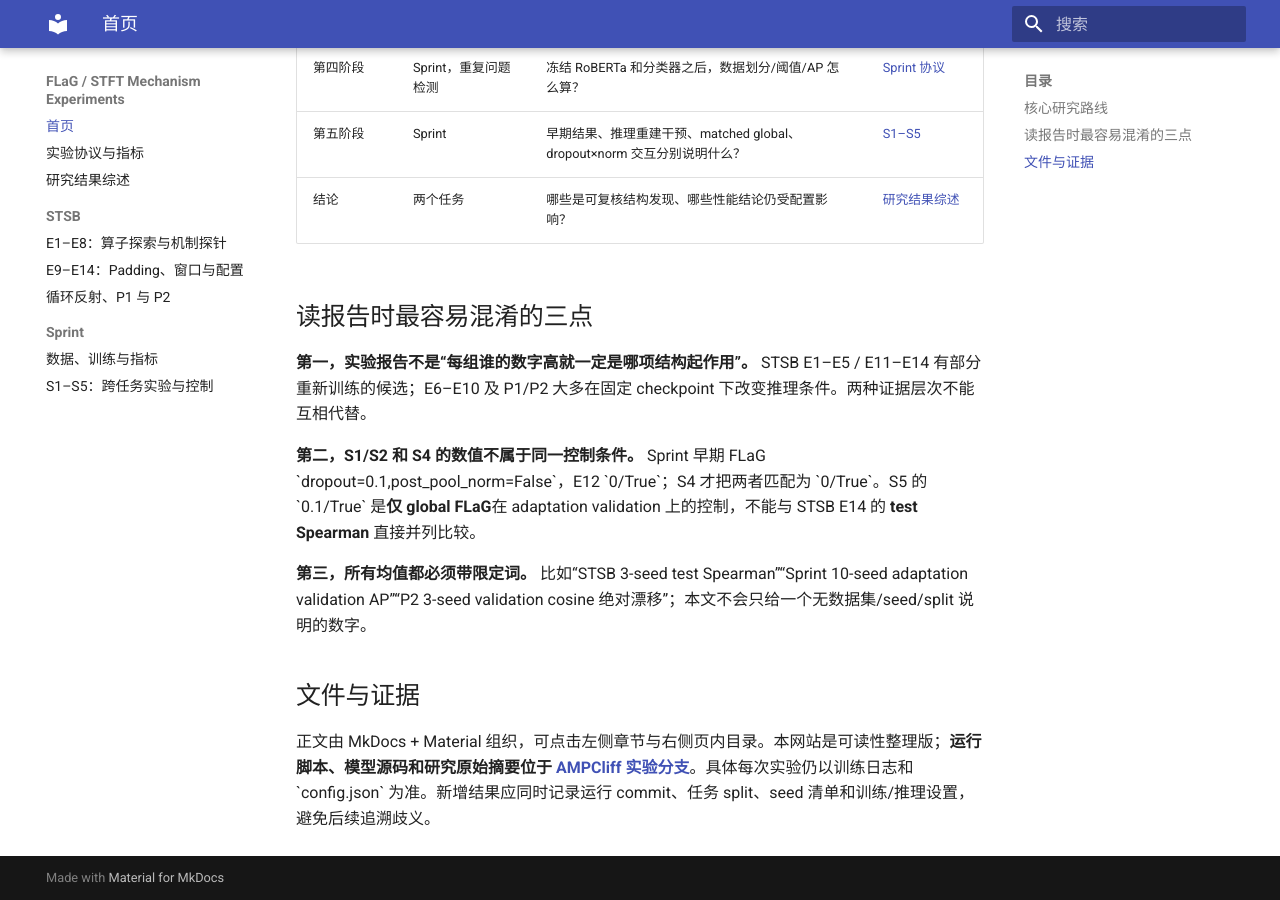
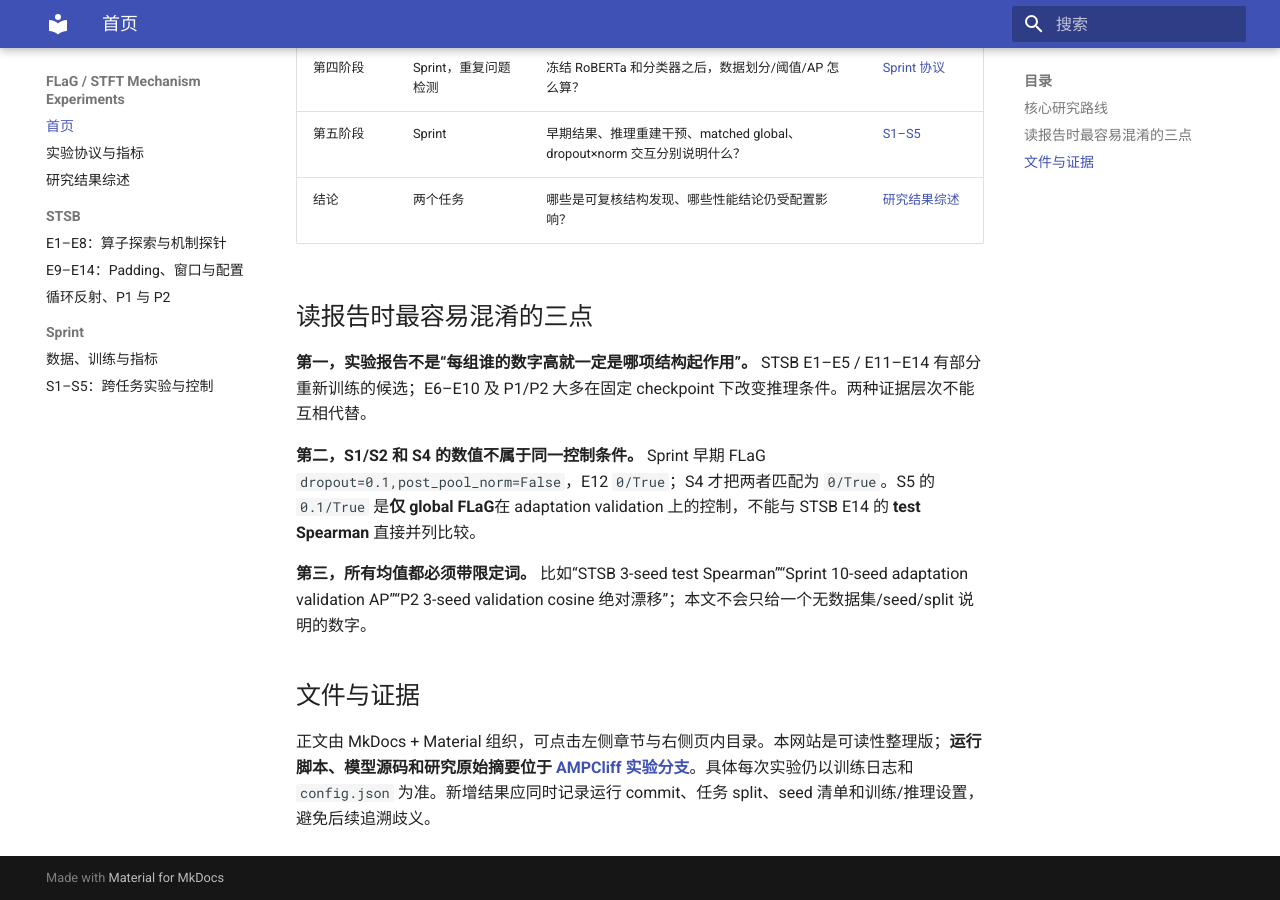
Before and after one commit to lumoswwr/FLaG-STFT-Notes, an MkDocs documentation site: the page built from docs/index.md, in a window 1280 px wide and 900 px high, scrolled down 736 px. Built offline with MkDocs 1.6.1 and Material for MkDocs 9.7.7, drawn with Linux system fonts in a browser that asks for light colours.

```diff
--- a/docs/index.md
+++ b/docs/index.md
@@ -21,10 +21,10 @@
 
 **第一，实验报告不是“每组谁的数字高就一定是哪项结构起作用”。** STSB E1–E5 / E11–E14 有部分重新训练的候选；E6–E10 及 P1/P2 大多在固定 checkpoint 下改变推理条件。两种证据层次不能互相代替。
 
-**第二，S1/S2 和 S4 的数值不属于同一控制条件。** Sprint 早期 FLaG \`dropout=0.1,post_pool_norm=False\`，E12 \`0/True\`；S4 才把两者匹配为 \`0/True\`。S5 的 \`0.1/True\` 是**仅 global FLaG**在 adaptation validation 上的控制，不能与 STSB E14 的 **test Spearman** 直接并列比较。
+**第二，S1/S2 和 S4 的数值不属于同一控制条件。** Sprint 早期 FLaG `dropout=0.1,post_pool_norm=False`，E12 `0/True`；S4 才把两者匹配为 `0/True`。S5 的 `0.1/True` 是**仅 global FLaG**在 adaptation validation 上的控制，不能与 STSB E14 的 **test Spearman** 直接并列比较。
 
 **第三，所有均值都必须带限定词。** 比如“STSB 3-seed test Spearman”“Sprint 10-seed adaptation validation AP”“P2 3-seed validation cosine 绝对漂移”；本文不会只给一个无数据集/seed/split 说明的数字。
 
 ## 文件与证据
 
-正文由 MkDocs + Material 组织，可点击左侧章节与右侧页内目录。本网站是可读性整理版；**运行脚本、模型源码和研究原始摘要位于 [AMPCliff 实验分支](https://github.com/lumoswwr/AMPCliff/tree/FLaG-STFT-mechanism)**。具体每次实验仍以训练日志和 \`config.json\` 为准。新增结果应同时记录运行 commit、任务 split、seed 清单和训练/推理设置，避免后续追溯歧义。
+正文由 MkDocs + Material 组织，可点击左侧章节与右侧页内目录。本网站是可读性整理版；**运行脚本、模型源码和研究原始摘要位于 [AMPCliff 实验分支](https://github.com/lumoswwr/AMPCliff/tree/FLaG-STFT-mechanism)**。具体每次实验仍以训练日志和 `config.json` 为准。新增结果应同时记录运行 commit、任务 split、seed 清单和训练/推理设置，避免后续追溯歧义。
```
